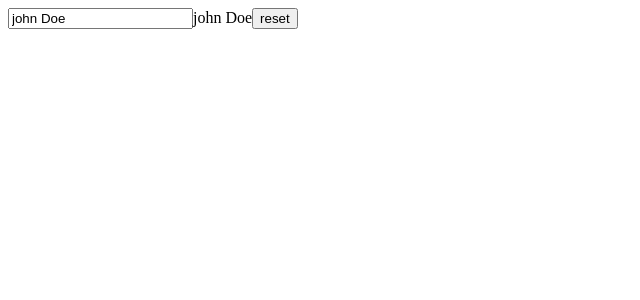
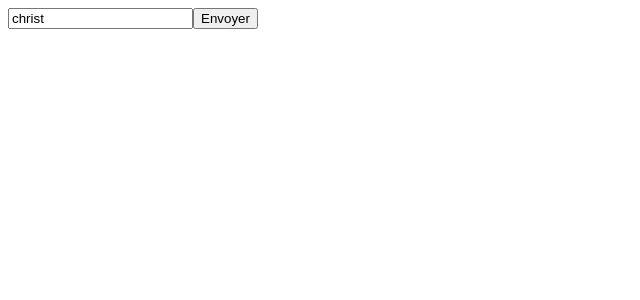
Before and after one commit to dzeko003/formation-react, a React (Vite) app: page / in a window 1280 px wide. Shown: the top 300 px of the page, without its empty margins (0-640 px from the left). Built offline with nearby package versions, Linux system fonts and the light colour scheme.

Commit message:
les formulaire non controlé

```diff
--- a/src/App.jsx
+++ b/src/App.jsx
@@ -7,21 +7,16 @@
 
 function App() {
 
- const [firstName , setFirstName] = useState('john Doe')
+  const handleSubmit = (e) => {
+    e.preventDefault()
+    console.log(new FormData(e.target));
 
- const handleChange = (e) => {
-    setFirstName(e.target.value)
- }
-
- const reset = () => {
-    setFirstName('')
- }
+  }
 
   return (
-  <form>
-    <input type="text" name="firstname" value={firstName} onChange={handleChange} />
-    {firstName}
-    <button type="button" onClick={reset}>reset</button>
+  <form onSubmit={handleSubmit}>
+    <input type="text" name="firstname" defaultValue="christ" />
+    <button>Envoyer</button>
   </form>
 
   );
```
